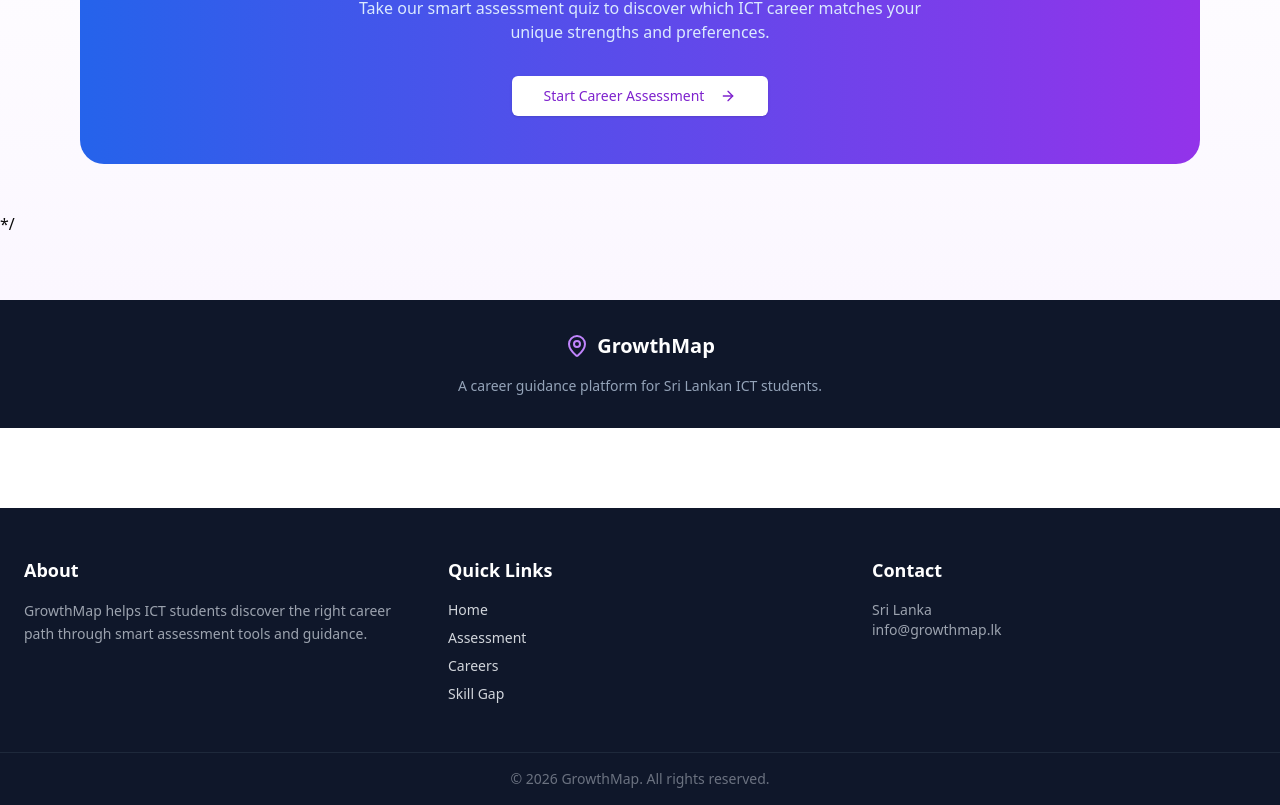
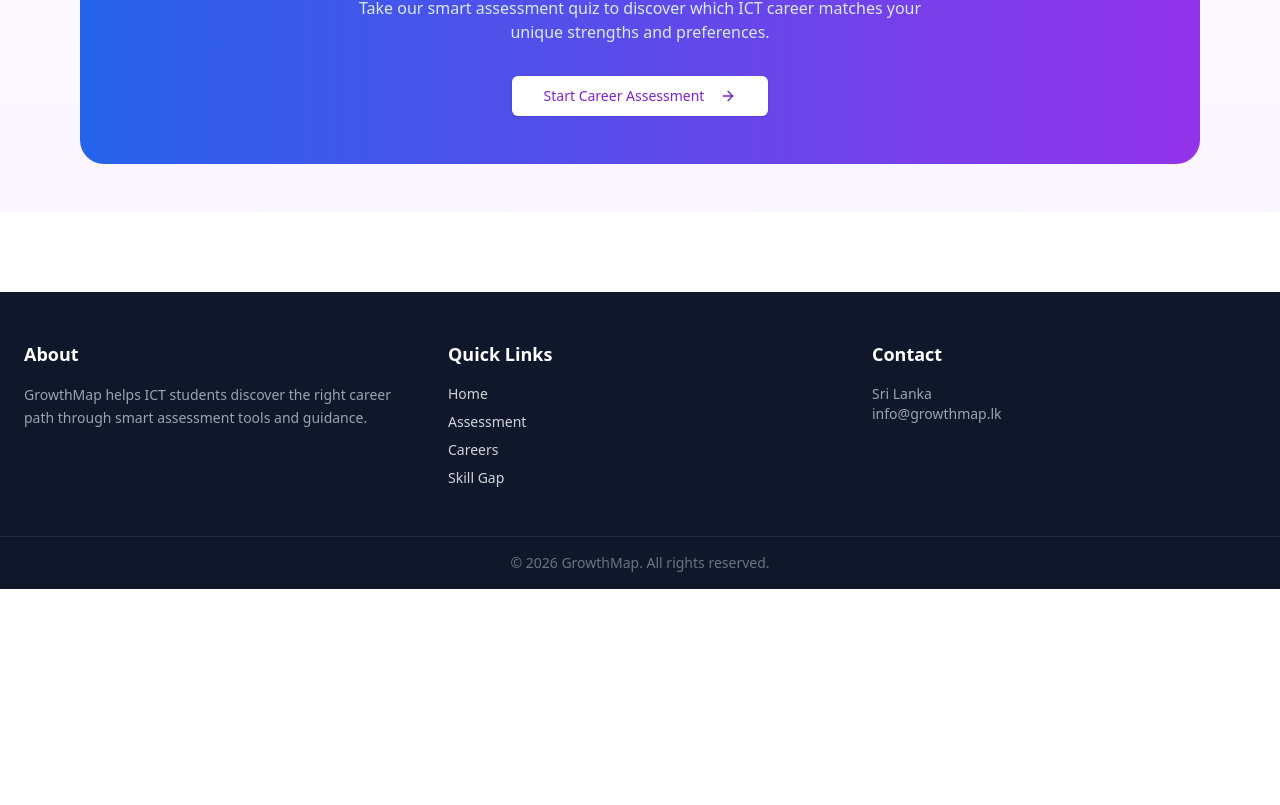
Before and after one commit to SemikaVidusha/SDGP_Project-GrowthMap, a React app in the folder SDGP/frontend/: page /careers in a window 1280 px wide. Shown: the part 971-1776 px from the top of the page. After the commit the page ends 1560 px from the top, so only its background shows below. Built offline with nearby package versions, Linux system fonts and the light colour scheme; the HTML template or start-up script is replaced by a standard one.

Commit message:
removed the accidental */ and the additional footer

```diff
--- a/SDGP/frontend/package.json
+++ b/SDGP/frontend/package.json
@@ -12,6 +12,7 @@
   "dependencies": {
     "@radix-ui/react-dialog": "^1.1.15",
     "@radix-ui/react-slot": "^1.2.4",
+    "@tanstack/react-query": "^5.90.21",
     "class-variance-authority": "^0.7.1",
     "clsx": "^2.1.1",
     "framer-motion": "^12.34.1",
--- a/SDGP/frontend/src/pages/Dashboard/Careers.jsx
+++ b/SDGP/frontend/src/pages/Dashboard/Careers.jsx
@@ -239,20 +239,9 @@ export default function Careers() {
 
 
 
-      */
 
-      {/* Footer */}
-      <footer className="bg-slate-900 text-white py-8 mt-16">
-        <div className="max-w-6xl mx-auto px-4 text-center">
-          <div className="flex items-center justify-center gap-2 mb-4">
-            <MapPin className="w-6 h-6 text-purple-400" />
-            <span className="text-xl font-bold">GrowthMap</span>
-          </div>
-          <p className="text-slate-400 text-sm">
-            A career guidance platform for Sri Lankan ICT students.
-          </p>
-        </div>
-      </footer>
+
+
     </div>
   );
 }
```
Also changed, not shown: 1 other file (tests, documents, lock files or other folders).
